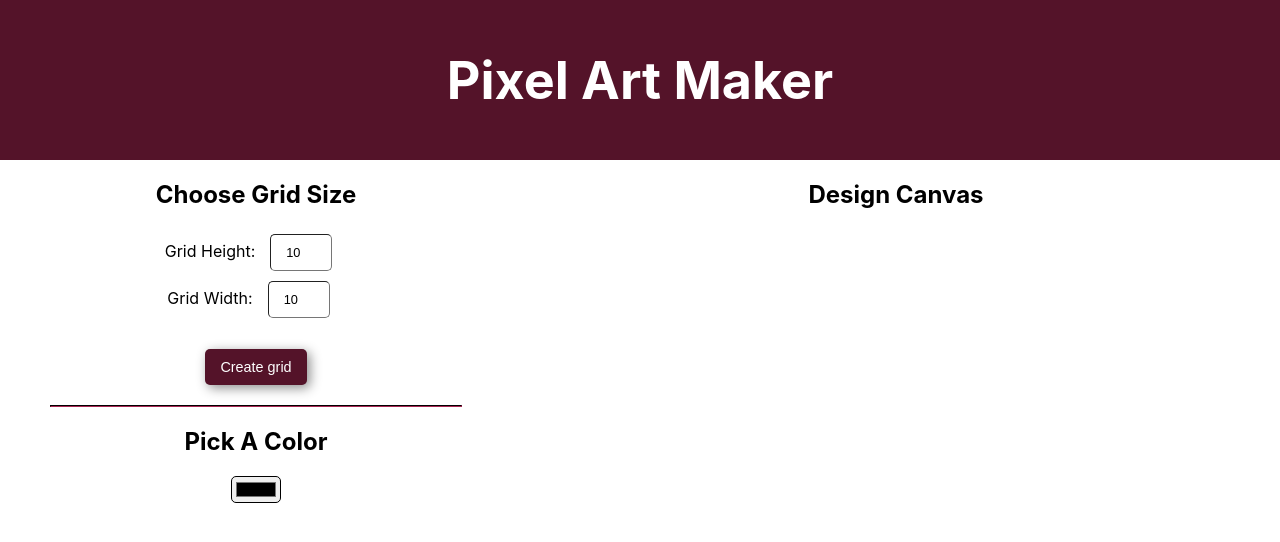
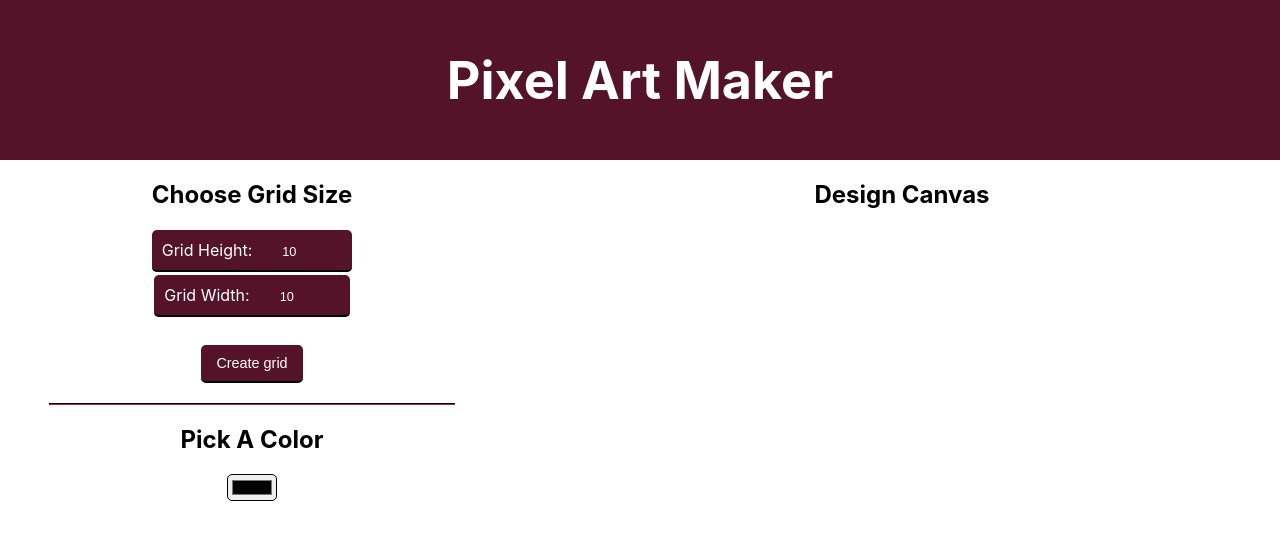
Before and after one commit to cMikolai/react-pixel-art-maker, a React (Create React App) app: page / in a window 1280 px wide. Shown: the top 542 px of the page. Built offline with nearby package versions, Linux system fonts and the light colour scheme.

Commit message:
add style to 'Choose Grid Size'

```diff
--- a/src/App.css
+++ b/src/App.css
@@ -1,6 +1,7 @@
 :root {
   --main-color: #541329;
   --main-text-color: #000;
+  --second-text-color: #fff;
 }
 
 input {
@@ -36,16 +37,29 @@ appearance: none;
 
 .App-Settings {
   width: 40%;
+  padding-bottom: 20px;
+  margin-right: 20px;
+}
+
+label {
+  padding: 10px;
+  border-radius: 5px;
+  border-bottom: 2px solid black;
+  color: #000;
+  color: var(--second-text-color);
+  background-color: var(--main-color);
 }
 
 #input_height,
 #input_width {
   padding: 10px 15px;
   border-radius: 5px;
-  border-width: 1px;
+  border: none;
   max-width: 30px;
   margin: 5px 15px;
   font-size: 0.8em;
+  color: var(--second-text-color);
+  background-color: var(--main-color);
 }
 
 #input_submit {
@@ -55,8 +69,8 @@ appearance: none;
   font-size: 0.9em;
   margin-top: 10px;
   background-color: var(--main-color);
-  color: #fff;
-  box-shadow: 3px 3px 12px 0px #00000073;
+  color: var(--second-text-color);
+  border-bottom: 2px solid black;
 }
 
 #input_submit:hover {
```
